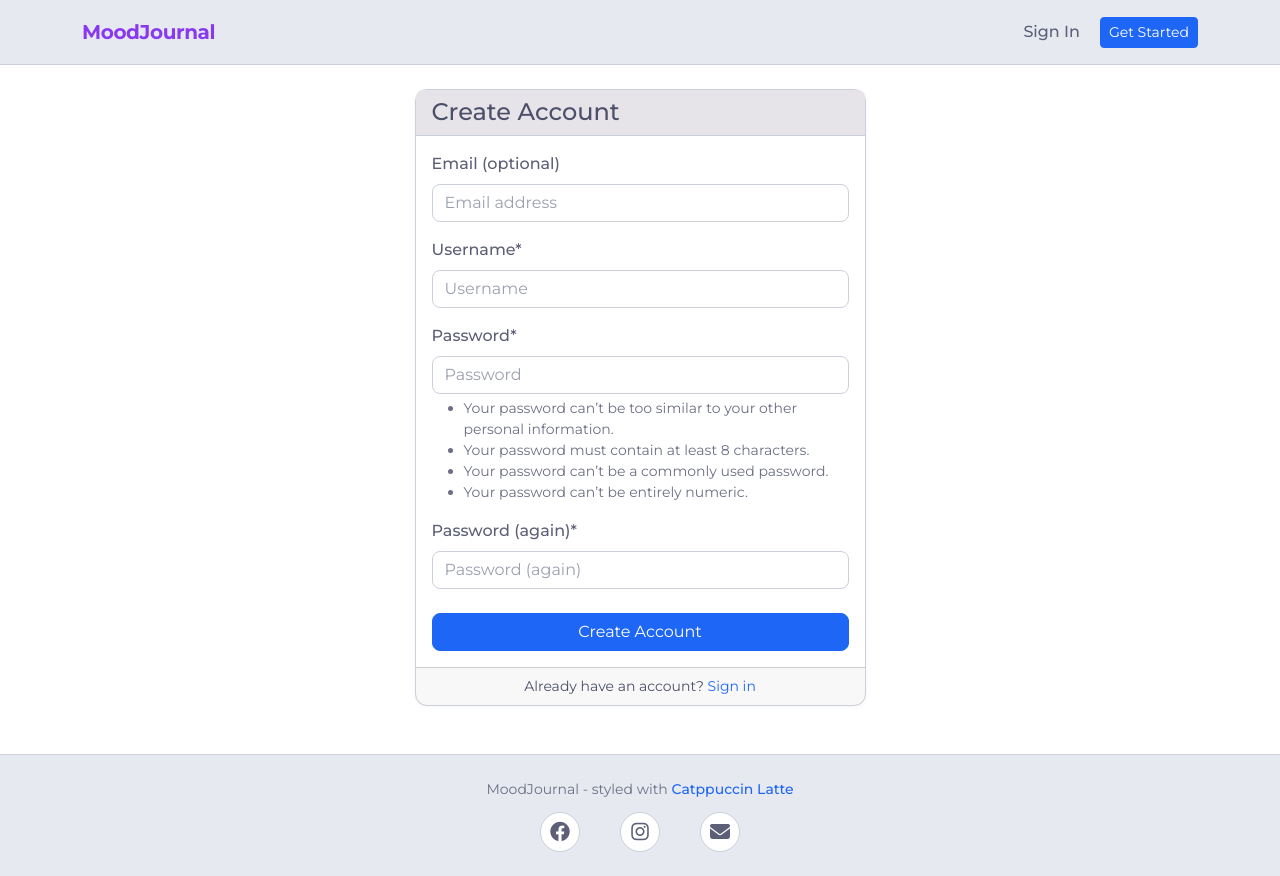
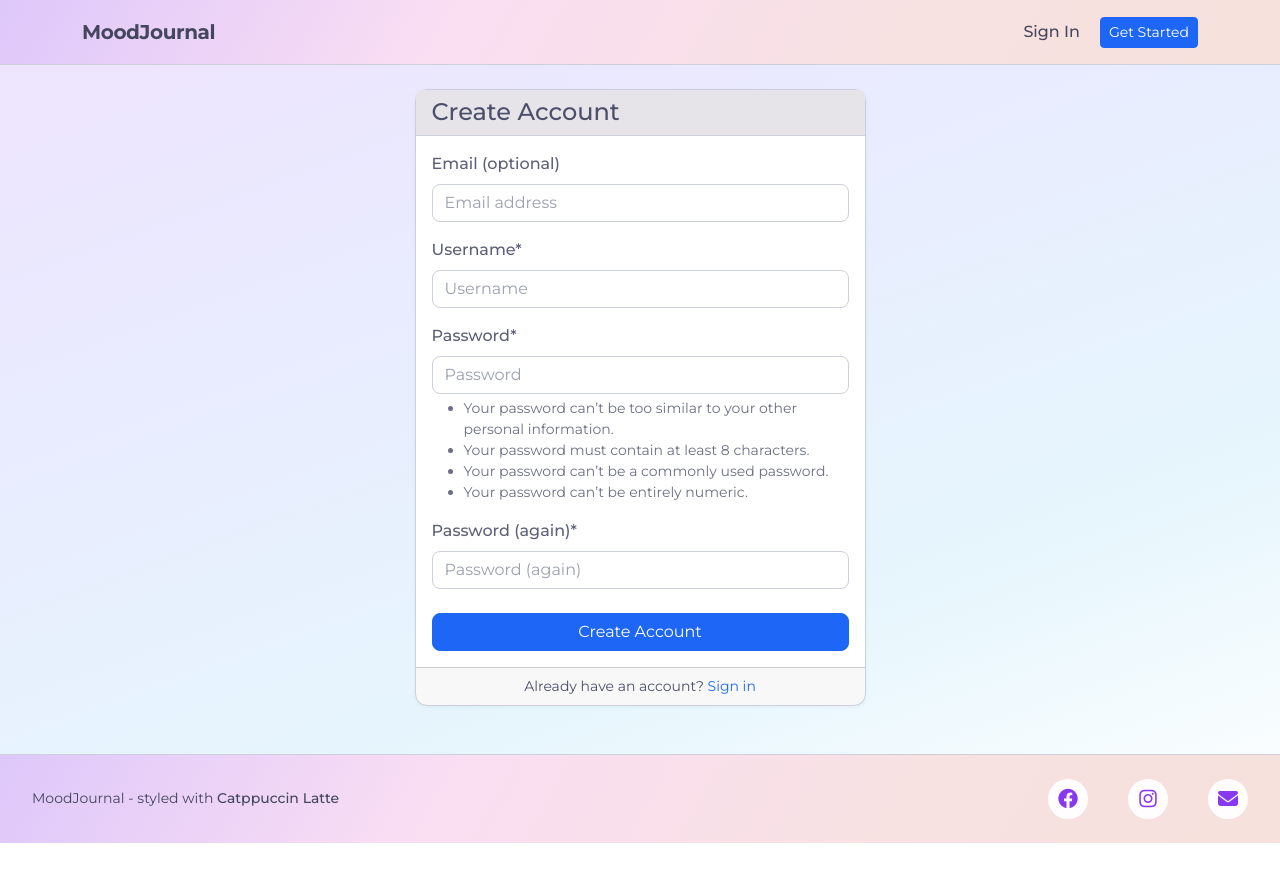
Before and after one commit to iain-kirkham/mindful-mood-journal, a Django app: page /accounts/signup/ in a window 1280 px wide. After the commit the page ends 843 px from the top, so only its background shows below. Run offline with Django 4.2, Linux system fonts and the light colour scheme; some libraries are stand-ins or nearby versions.

Commit message:
feat: enhance styles with gradient backgrounds and improved button designs

```diff
--- a/static/css/styles.css
+++ b/static/css/styles.css
@@ -73,7 +73,13 @@
 
 body {
   font-family: "Montserrat", "Inter", "Segoe UI", system-ui, sans-serif;
-  background-color: var(--ctp-base);
+  background: linear-gradient(
+    160deg,
+    color-mix(in srgb, var(--ctp-mauve) 14%, var(--ctp-base) 86%) 0%,
+    color-mix(in srgb, var(--ctp-lavender) 16%, var(--ctp-base) 84%) 35%,
+    color-mix(in srgb, var(--ctp-sky) 10%, var(--ctp-base) 90%) 70%,
+    var(--ctp-base) 100%
+  );
   color: var(--ctp-text);
   min-height: 100vh;
   display: flex;
@@ -95,7 +101,13 @@ a:hover {
 /* Navbar */
 
 .navbar {
-  background-color: var(--ctp-mantle);
+  background: linear-gradient(
+    120deg,
+    color-mix(in srgb, var(--ctp-mauve) 28%, var(--ctp-base) 72%) 0%,
+    color-mix(in srgb, var(--ctp-pink) 24%, var(--ctp-base) 76%) 35%,
+    color-mix(in srgb, var(--ctp-flamingo) 22%, var(--ctp-base) 78%) 70%,
+    color-mix(in srgb, var(--ctp-rosewater) 26%, var(--ctp-base) 74%) 100%
+  );
   border-bottom: 1px solid var(--ctp-surface0);
   padding-top: 0.75rem;
   padding-bottom: 0.75rem;
@@ -103,27 +115,35 @@ a:hover {
 
 .navbar-brand {
   font-weight: 700;
-  color: var(--ctp-mauve);
+  color: color-mix(in srgb, var(--ctp-text) 88%, black 12%);
   letter-spacing: -0.02em;
 }
 
 .navbar-brand:hover {
-  color: var(--ctp-lavender);
+  color: color-mix(in srgb, var(--ctp-sky) 70%, var(--ctp-base) 30%);
 }
 
 .nav-link {
-  color: var(--ctp-subtext1);
+  color: color-mix(in srgb, var(--ctp-text) 88%, black 12%);
   font-weight: 500;
   transition: color 0.15s;
 }
 
 .nav-link:hover,
 .nav-link.active {
-  color: var(--ctp-blue);
+  color: var(--ctp-sky);
+}
+
+.navbar .navbar-text {
+  color: color-mix(in srgb, var(--ctp-text) 88%, black 12%);
 }
 
 .navbar-toggler {
-  border-color: var(--ctp-surface0);
+  border-color: color-mix(in srgb, var(--ctp-base) 50%, transparent 50%);
+}
+
+.navbar-toggler-icon {
+  filter: brightness(0) invert(1);
 }
 
 /* Buttons */
@@ -620,7 +647,13 @@ a:hover {
 /* Footer */
 
 footer {
-  background-color: var(--ctp-mantle);
+  background: linear-gradient(
+    120deg,
+    color-mix(in srgb, var(--ctp-mauve) 28%, var(--ctp-base) 72%) 0%,
+    color-mix(in srgb, var(--ctp-pink) 24%, var(--ctp-base) 76%) 35%,
+    color-mix(in srgb, var(--ctp-flamingo) 22%, var(--ctp-base) 78%) 70%,
+    color-mix(in srgb, var(--ctp-rosewater) 26%, var(--ctp-base) 74%) 100%
+  );
   border-top: 1px solid var(--ctp-surface0);
   color: var(--ctp-subtext0);
 }
@@ -738,7 +771,13 @@ footer {
 /* Footer */
 
 footer {
-  background-color: var(--ctp-mantle);
+  background: linear-gradient(
+    120deg,
+    color-mix(in srgb, var(--ctp-mauve) 28%, var(--ctp-base) 72%) 0%,
+    color-mix(in srgb, var(--ctp-pink) 24%, var(--ctp-base) 76%) 35%,
+    color-mix(in srgb, var(--ctp-flamingo) 22%, var(--ctp-base) 78%) 70%,
+    color-mix(in srgb, var(--ctp-rosewater) 26%, var(--ctp-base) 74%) 100%
+  );
   border-top: 1px solid var(--ctp-surface0);
   margin-top: auto;
 }
@@ -749,6 +788,7 @@ footer {
   align-items: center;
   gap: 0.75rem;
   text-align: center;
+  width: 100%;
 }
 
 .footer-social {
@@ -756,8 +796,8 @@ footer {
   align-items: center;
   justify-content: center;
   gap: 2.5rem;
-  width: 100%;
-  max-width: 360px;
+  width: auto;
+  max-width: none;
 }
 
 .footer-social a {
@@ -767,41 +807,81 @@ footer {
   width: 2.5rem;
   height: 2.5rem;
   border-radius: 50%;
-  background-color: var(--ctp-base);
-  color: var(--ctp-subtext1);
+  background-color: color-mix(in srgb, var(--ctp-base) 92%, transparent 8%);
+  color: var(--ctp-mauve);
   font-size: 1.25rem;
   transition: all 0.2s ease;
-  border: 1px solid var(--ctp-surface0);
+  border: 1px solid color-mix(in srgb, var(--ctp-base) 70%, transparent 30%);
 }
 
 .footer-social a:hover {
-  background-color: var(--ctp-blue);
-  color: var(--ctp-base);
-  border-color: var(--ctp-blue);
+  background-color: var(--ctp-base);
+  color: var(--ctp-pink);
+  border-color: color-mix(in srgb, var(--ctp-base) 82%, transparent 18%);
   transform: translateY(-2px);
-  box-shadow: 0 4px 12px rgba(30, 102, 245, 0.2);
+  box-shadow: 0 4px 12px rgba(136, 57, 239, 0.22);
 }
 
 .footer-text {
   font-size: 0.875rem;
-  color: var(--ctp-subtext0);
+  color: color-mix(in srgb, var(--ctp-text) 88%, black 12%);
 }
 
 .footer-text a {
-  color: var(--ctp-blue);
+  color: color-mix(in srgb, var(--ctp-text) 88%, black 12%);
   text-decoration: none;
   font-weight: 500;
 }
 
 .footer-text a:hover {
-  color: var(--ctp-lavender);
+  color: var(--ctp-sky);
   text-decoration: underline;
 }
 
-@media (min-width: 768px) {
-  /* Keep icons on their own centered line; keep text above */
+@media (max-width: 767.98px) {
   .footer-content {
     flex-direction: column;
     align-items: center;
+    text-align: center;
+  }
+
+  .footer-text {
+    order: 1;
+  }
+
+  .footer-social {
+    order: 2;
   }
 }
+
+@media (min-width: 992px) {
+  footer .container {
+    max-width: 100%;
+    width: 100%;
+    padding-left: 2rem;
+    padding-right: 2rem;
+  }
+
+  .footer-content {
+    flex-direction: row;
+    justify-content: space-between;
+    align-items: center;
+    text-align: left;
+  }
+
+  .footer-text {
+    text-align: left;
+  }
+
+  .footer-social {
+    margin-left: auto;
+    justify-content: flex-end;
+  }
+}
+ }
+
+  .footer-social {
+    margin-left: auto;
+    justify-content: flex-end;
+  }
+}
```
Also changed, not shown: other parts of static/css/styles.css (+21 -14 lines).
